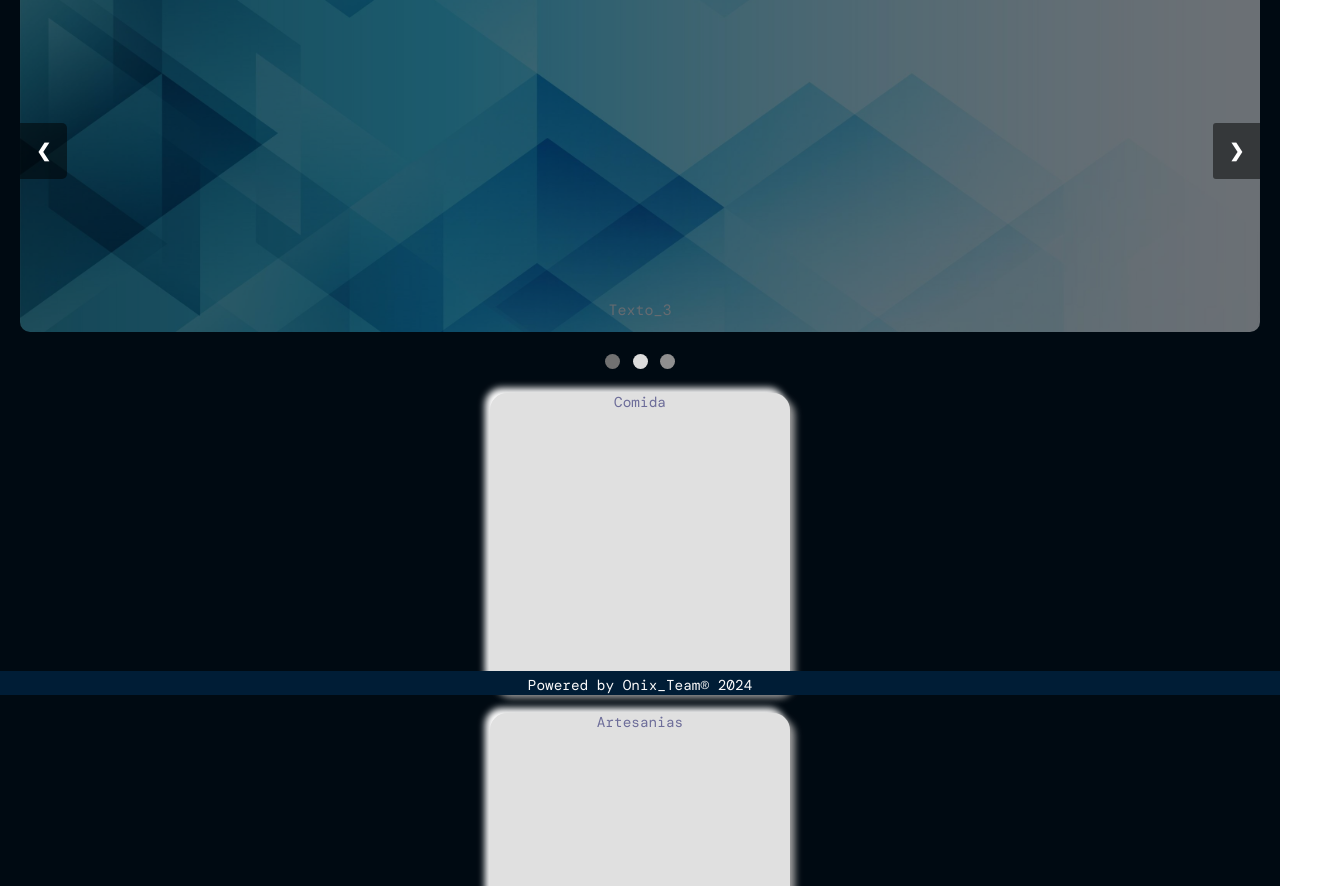
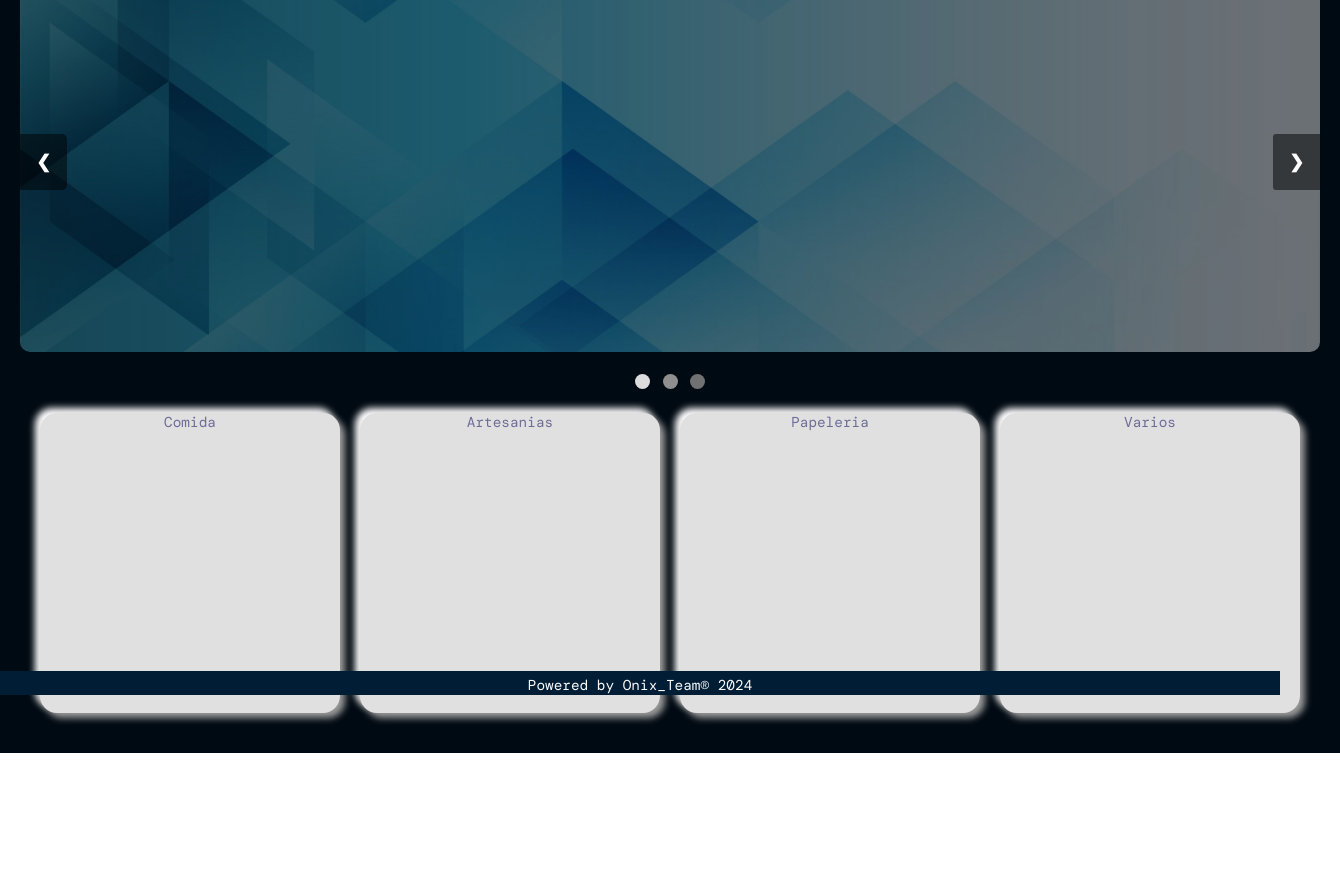
Before and after one commit to malgohip/Onix, a website: page index.html in a window 1280 px wide. Shown: the part 105-991 px from the top of the page, 1340 px wide, since content can reach past the window. After the commit the page ends 858 px from the top, so only its background shows below. Drawn offline with nearby package versions, Linux system fonts and the light colour scheme; a web font is replaced by a local one.

Commit message:
fix: fixed the category container div

```diff
--- a/css/styles.css
+++ b/css/styles.css
@@ -26,6 +26,7 @@ body {
     top: 0;
     display: flex;
     background-color: #254c6f;
+    z-index: 999999;
 }
 
 /* logo start */
@@ -112,6 +113,11 @@ body {
 
 /* header end */
 
+
+
+
+
+
 /* main begin */
 .main {
     width: 100%;
@@ -184,26 +190,6 @@ body {
     background-color: rgba(0, 0, 0, 0.8);
 }
 
-/* Caption text */
-.text {
-    color: #f2f2f2;
-    font-size: 15px;
-    padding: 8px 12px;
-    position: absolute;
-    bottom: 8px;
-    width: 100%;
-    text-align: center;
-}
-
-/* Number text (1/3 etc) */
-.numbertext {
-    color: #f2f2f2;
-    font-size: 12px;
-    padding: 8px 12px;
-    position: absolute;
-    top: 0;
-}
-
 /* The dots/indicators */
 .dot {
     cursor: pointer;
@@ -247,21 +233,16 @@ body {
 .category_container {
     width: 100%;
     height: auto;
-    display: flex;
-    justify-content: center;
-    align-items: center;
-    padding: 20px 0;
-}
-
-.grid_layout {
     display: grid;
     column-gap: 20px;
     row-gap: 20px;
-    grid-template-columns: repeat(auto-fill, minmax(160px, 300px));
-    justify-content: center;
+    display: flex;
+    justify-content: space-around;
+    padding: 20px;
 }
 
 .item {
+    min-width: 300px;
     min-height: 300px;
     box-sizing: border-box;
     background-color: aqua;
--- a/index.html
+++ b/index.html
@@ -26,13 +26,13 @@
             <div class="empty_container_header"></div>
             <!-- empty div end -->
 
+
             <!-- login start -->
             <div class="login_container">
                 <div class="login">
-                    <button class="login_button">
-                        <a href="login.html"></a>
-                            <p>Login / Sign up</p>
-                    </button>
+                    <a href="login.html">
+                        <button class="login_button">Login / Sign up</button>
+                    </a>
                 </div>
             </div>
             <!-- login end -->
@@ -59,21 +59,15 @@
 
                         <!-- Full-width images with number and caption text -->
                         <div class="mySlides fade">
-                            <div class="numbertext">1 / 3</div>
                             <img src="/source/prueba.jpg" style="width:100%">
-                            <div class="text">Texto_1</div>
                         </div>
 
                         <div class="mySlides fade">
-                            <div class="numbertext">2 / 3</div>
                             <img src="/source/prueba.jpg" style="width:100%">
-                            <div class="text">Texto_2</div>
                         </div>
 
                         <div class="mySlides fade">
-                            <div class="numbertext">3 / 3</div>
                             <img src="/source/prueba.jpg" style="width:100%">
-                            <div class="text">Texto_3</div>
                         </div>
 
                         <!-- Next and previous buttons -->
@@ -93,12 +87,10 @@
 
                 <!-- category panel start -->
             <div class="category_container">
-                <div class="grid_layout">
-                    <div class="item comida">Comida</div>
-                    <div class="item artesanias">Artesanias</div>
-                    <div class="item papeleria">Papeleria</div>
-                    <div class="item varios">Varios</div>
-                </div>
+                <div class="item comida">Comida</div>
+                <div class="item artesanias">Artesanias</div>
+                <div class="item papeleria">Papeleria</div>
+                <div class="item varios">Varios</div>
             </div>
             <!-- catregory panel end -->
         </div>
--- a/js/script.js
+++ b/js/script.js
@@ -29,16 +29,13 @@ function showSlides(n) {
         slides[i].style.display = "none";
     }
 
-    slideIndex++;
-    if (slideIndex > slides.length) {
-        slideIndex = 1
-    }
-
     for (i = 0; i < dots.length; i++) {
         dots[i].className = dots[i].className.replace(" active", "");
     }
 
     slides[slideIndex - 1].style.display = "block";
     dots[slideIndex - 1].className += " active";
-    setTimeout(showSlides, 5000)
+
+    // Uncomment the following line to automatically switch slides every 5 seconds:
+    setTimeout(() => plusSlides(1), 5000);
 }
```
